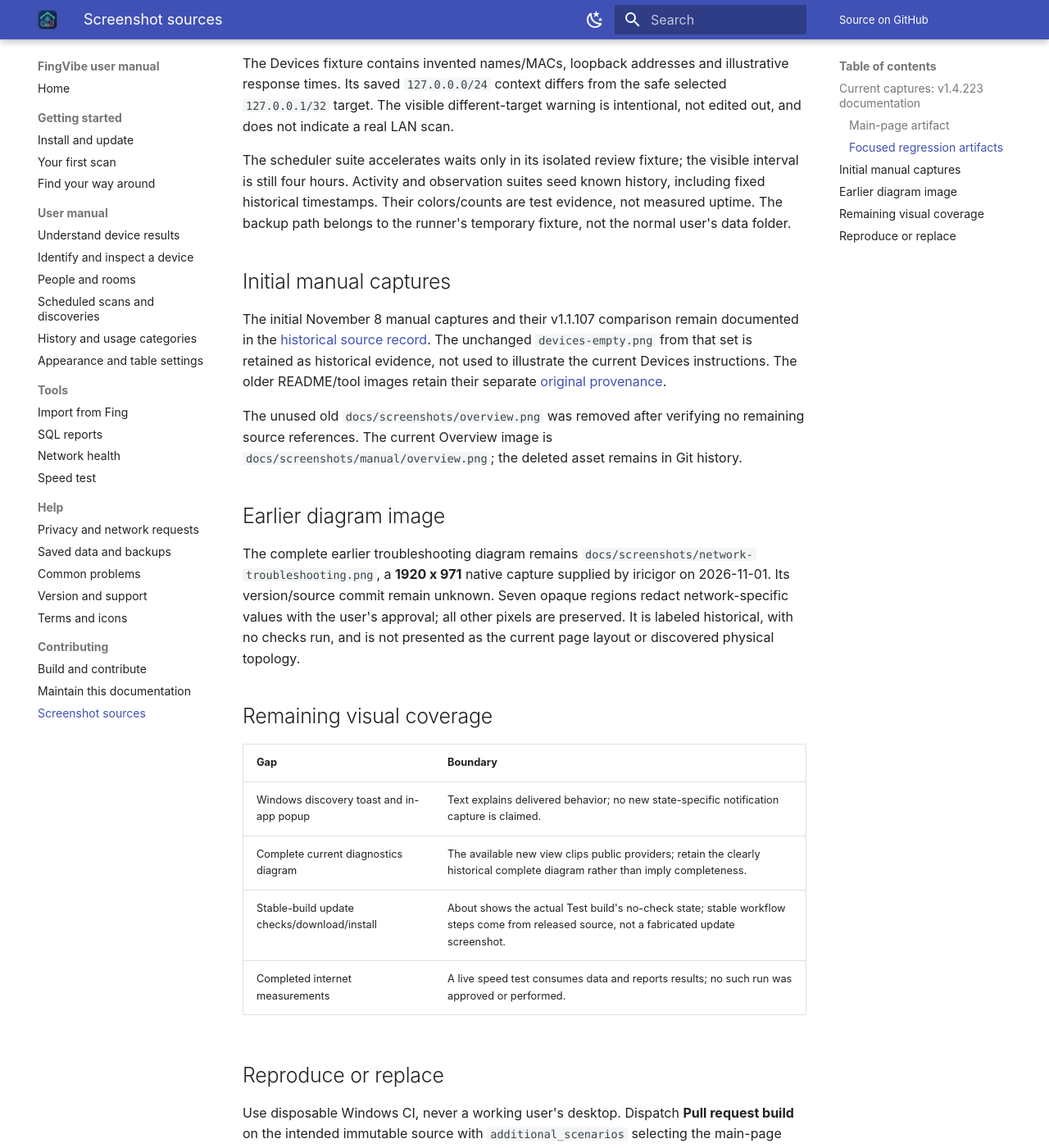
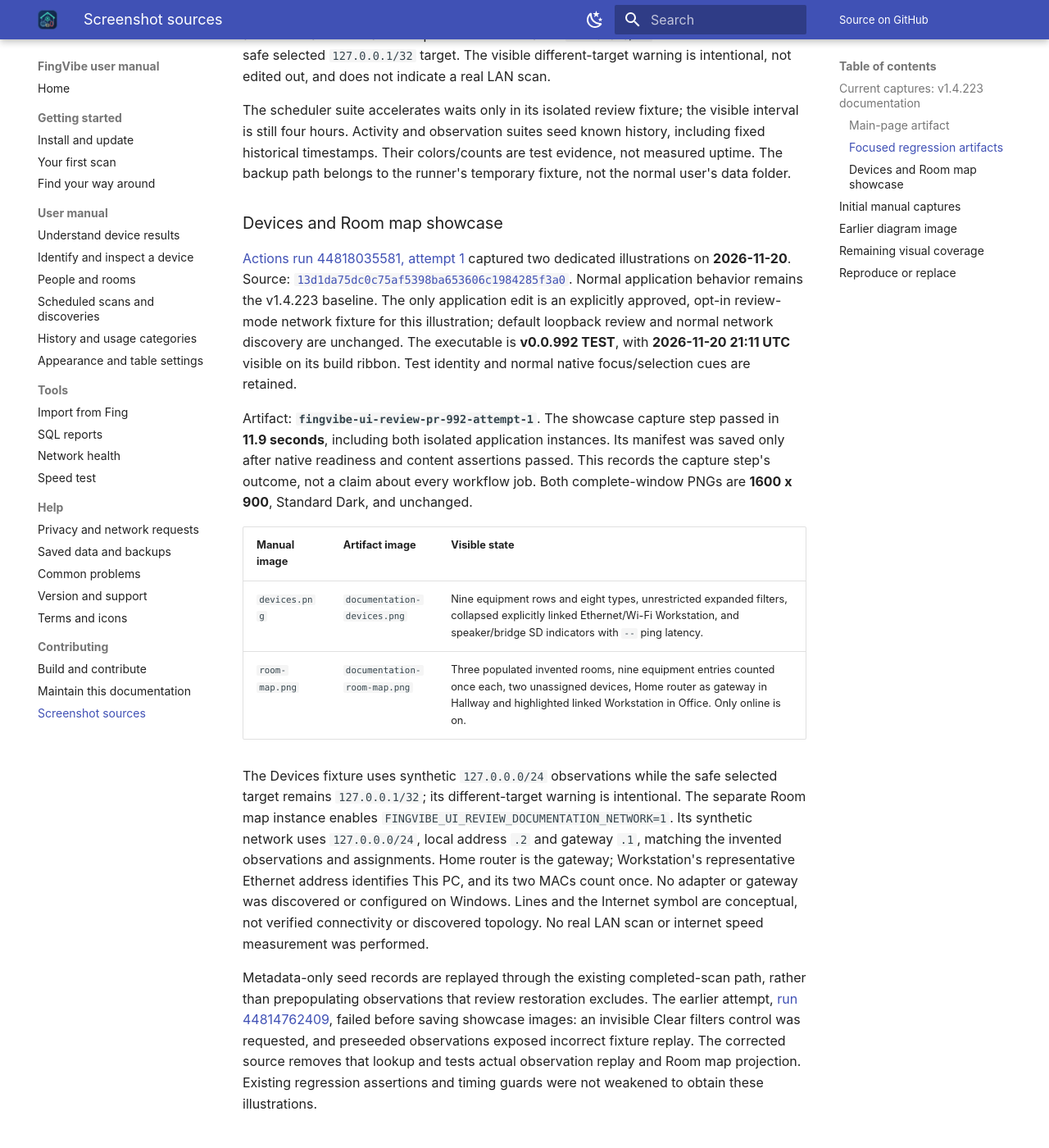
Before and after one commit to iricigor/fingvibe, an MkDocs documentation site: the page built from docs/manual/screenshots.md, in a window 1280 px wide and 1400 px high, scrolled down 3129 px. Shown: the whole window at 82% size. Built offline with MkDocs 1.6.1 and Material for MkDocs 9.7.7, drawn with Linux system fonts in a browser that asks for light colours; some of the changed text lies outside the part shown.

Commit message:
Refresh Devices and gateway Room map illustrations in the user manual
Co-authored-by: Copilot App <223556219+Copilot@users.noreply.github.com>

```diff
--- a/docs/manual/screenshots.md
+++ b/docs/manual/screenshots.md
@@ -19,8 +19,9 @@ The executable is stamped **v0.0.979 TEST**, built **2026-11-20 20:07:56 UTC**.
 That test identity, the amber ribbon, runner hostname, focus outlines and
 test-only messages remain visible. It is not presented as an official release.
 
-All 21 refreshed/new PNGs below are copied **unchanged**, with no cropping,
-stitching, retouching or fabricated results. They use Standard Dark.
+Twenty images from this run remain current. Two newer documentation-showcase
+images below bring the total to **22 current PNGs**. All are copied **unchanged**,
+with no cropping, stitching, retouching or fabricated results. They use Standard Dark.
 Most are **1280 x 800 pixels**; size exceptions are listed.
 Every selected image was inspected for readable intended content and safe data.
 
@@ -73,7 +73,7 @@ The `pr-979` artifact suffix is the manual workflow's run number, not PR #979.
 | `assignments.png` | `devices-columns-sorting` | `attempt-1/devices/devices-assignments-True-True.png` | Selected synthetic device with combined Person/Room labels and Last seen; 1880 x 720. |
 | `virtual-device.png` | `devices-row-expansion` | `attempt-1/devices/devices-mac-expansion-wide.png` | Expanded inferred identity with three earlier MACs and an additional-count summary; 1280 x 720. |
 
-The Devices fixture contains invented names/MACs, loopback addresses and
+The retained Devices-based regression images contain invented names/MACs, loopback addresses and
 illustrative response times. Its saved `127.0.0.0/24` context differs from the
 safe selected `127.0.0.1/32` target. The visible different-target warning is
 intentional, not edited out, and does not indicate a real LAN scan.
@@ -84,6 +84,48 @@ known history, including fixed historical timestamps. Their colors/counts are
 test evidence, not measured uptime. The backup path belongs to the runner's
 temporary fixture, not the normal user's data folder.
 
+### Devices and Room map showcase
+
+[Actions run 44818035581, attempt 1](https://github.com/iricigor/fingvibe/actions/runs/44818035581)
+captured two dedicated illustrations on **2026-11-20**. Source:
+[`13d1da75dc0c75af5398ba653606c1984285f3a0`](https://github.com/iricigor/fingvibe/commit/13d1da75dc0c75af5398ba653606c1984285f3a0).
+Normal application behavior remains the v1.4.223 baseline. The only application
+edit is an explicitly approved, opt-in review-mode network fixture for this
+illustration; default loopback review and normal network discovery are unchanged.
+The executable is **v0.0.992 TEST**, with **2026-11-20 21:11 UTC** visible on its
+build ribbon. Test identity and normal native focus/selection cues are retained.
+
+Artifact: **`fingvibe-ui-review-pr-992-attempt-1`**. The showcase capture step
+passed in **11.9 seconds**, including both isolated application instances.
+Its manifest was saved only after native readiness and content assertions passed.
+This records the capture step's outcome, not a claim about every workflow job.
+Both complete-window PNGs are **1600 x 900**, Standard Dark, and unchanged.
+
+| Manual image | Artifact image | Visible state |
+| --- | --- | --- |
+| `devices.png` | `documentation-devices.png` | Nine equipment rows and eight types, unrestricted expanded filters, collapsed explicitly linked Ethernet/Wi-Fi Workstation, and speaker/bridge SD indicators with `--` ping latency. |
+| `room-map.png` | `documentation-room-map.png` | Three populated invented rooms, nine equipment entries counted once each, two unassigned devices, Home router as gateway in Hallway and highlighted linked Workstation in Office. Only online is on. |
+
+The Devices fixture uses synthetic `127.0.0.0/24` observations while the safe
+selected target remains `127.0.0.1/32`; its different-target warning is intentional.
+The separate Room map instance enables `FINGVIBE_UI_REVIEW_DOCUMENTATION_NETWORK=1`.
+Its synthetic network uses `127.0.0.0/24`, local address `.2` and gateway `.1`,
+matching the invented observations and assignments. Home router is the gateway;
+Workstation's representative Ethernet address identifies This PC, and its two
+MACs count once. No adapter or gateway was discovered or configured on Windows.
+Lines and the Internet symbol are conceptual, not verified connectivity or
+discovered topology. No real LAN scan or internet speed measurement was performed.
+
+Metadata-only seed records are replayed through the existing completed-scan
+path, rather than prepopulating observations that review restoration excludes.
+The earlier attempt,
+[run 44814762409](https://github.com/iricigor/fingvibe/actions/runs/44814762409),
+failed before saving showcase images: an invisible Clear filters control was
+requested, and preseeded observations exposed incorrect fixture replay.
+The corrected source removes that lookup and tests actual observation replay
+and Room map projection. Existing regression assertions and timing guards
+were not weakened to obtain these illustrations.
+
 ## Initial manual captures
 
 The initial November 8 manual captures and their v1.1.107 comparison remain
@@ -91,6 +133,8 @@ documented in the
 [historical source record](https://github.com/iricigor/fingvibe/blob/abb11b9199e5672d2061588056181218669a7f87/docs/manual/screenshots.md).
 The unchanged `devices-empty.png` from that set is retained as historical
 evidence, not used to illustrate the current Devices instructions.
+The earlier 80-device Devices illustration and its original capture record remain
+in [the previous documentation revision](https://github.com/iricigor/fingvibe/blob/4f88b9c86f8878cce9d0a8cfbc47bb4e7406a98d/docs/manual/screenshots.md).
 The older README/tool images retain their separate
 [original provenance](https://github.com/iricigor/fingvibe/blob/main/docs/screenshots/README.md).
 
@@ -123,6 +167,8 @@ Dispatch **Pull request build** on the intended immutable source with
 `additional_scenarios` selecting the main-page scenarios. Existing focused
 regression suites own their own fixtures, setup, readiness and cleanup; retrieve
 their artifacts for SQL results, imports, assignments, Settings and history.
+Enable `documentation_showcase` for the dedicated Devices and Room map fixture;
+its images and manifest appear in the existing UI-review artifact.
 Do not change assertions or fixture ownership simply to obtain a picture.
 
 Inspect each selected PNG and retain only the intended safe image. Record its
```
Also changed, not shown: other parts of docs/manual/screenshots.md (+0 -1 lines), README.md (+4 -3 lines), docs/manual/devices.md (+6 -3 lines), docs/manual/people-rooms.md (+7 -0 lines), docs/screenshots/manual/devices.png, docs/screenshots/manual/room-map.png (added).
